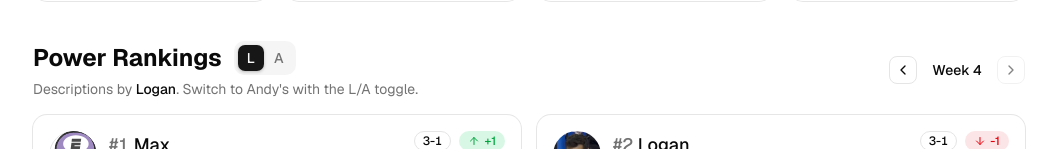
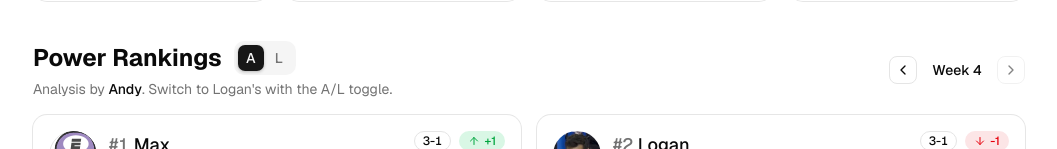
Before and after one commit to LoganMiller5505/fantasy-nextjs-website, a Next.js app: page / in a window 1280 px wide. Shown: the part 522-671 px from the top of the page, without its empty margins (111-1168 px from the left). Built offline with nearby package versions, Linux system fonts and the light colour scheme.

Commit message:
Wording and ordering change

```diff
--- a/app/_components/power_rankings.tsx
+++ b/app/_components/power_rankings.tsx
@@ -17,7 +17,7 @@ export function PowerRankingsFromUrl({ weeks }: Props) {
 }
 
 export function PowerRankingsView({ weeks, week }: Props & { week?: string | null }) {
-  const [author, setAuthor] = useState<Author>('logan')
+  const [author, setAuthor] = useState<Author>('andy')
   const found = weeks.findIndex((w) => String(w.week) === week)
   const index = found === -1 ? weeks.length - 1 : found
   const selected = weeks[index]
@@ -33,15 +33,15 @@ export function PowerRankingsView({ weeks, week }: Props & { week?: string | nul
             <h2>Power Rankings</h2>
             {hasAuthors && (
               <div role="group" aria-label="Description author" className="inline-flex items-center rounded-lg bg-muted p-[3px]">
+                <AuthorButton active={author === 'andy'} label="Andy's descriptions" onClick={() => setAuthor('andy')}>A</AuthorButton>
                 <AuthorButton active={author === 'logan'} label="Logan's descriptions" onClick={() => setAuthor('logan')}>L</AuthorButton>
-                <AuthorButton active={author === 'andy'} label="Andy's descriptions" onClick={() => setAuthor('andy')}>A</AuthorButton>
               </div>
             )}
           </div>
           {hasAuthors && (
             <p className="text-sm text-muted-foreground" aria-live="polite">
-              Descriptions by <span className="font-medium text-foreground">{author === 'logan' ? 'Logan' : 'Andy'}</span>.
-              Switch to {author === 'logan' ? "Andy's" : "Logan's"} with the L/A toggle.
+              Analysis by <span className="font-medium text-foreground">{author === 'logan' ? 'Logan' : 'Andy'}</span>.
+              Switch to {author === 'logan' ? "Andy's" : "Logan's"} with the A/L toggle.
             </p>
           )}
         </div>
```
